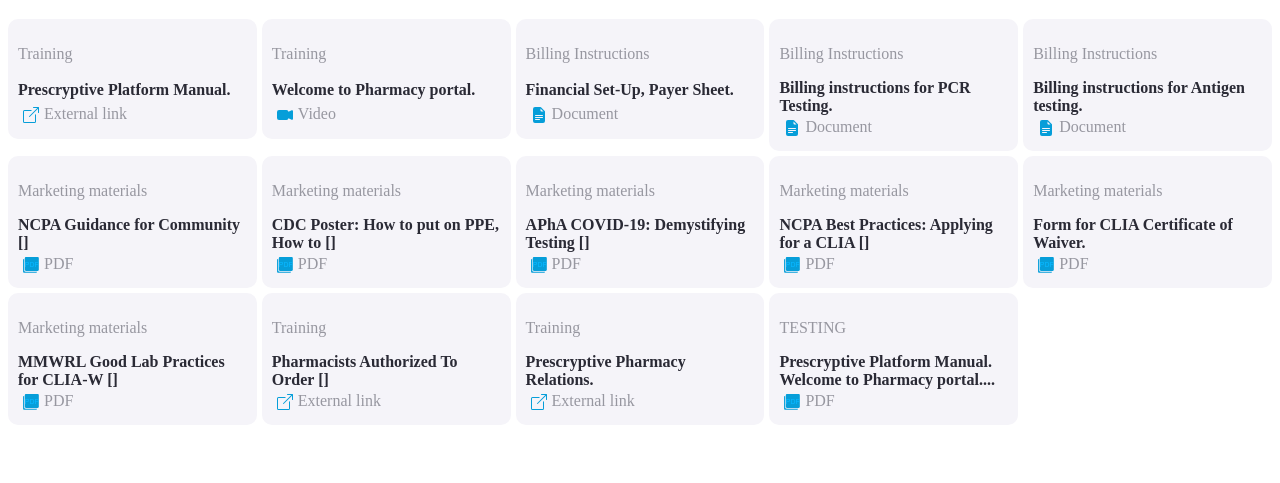
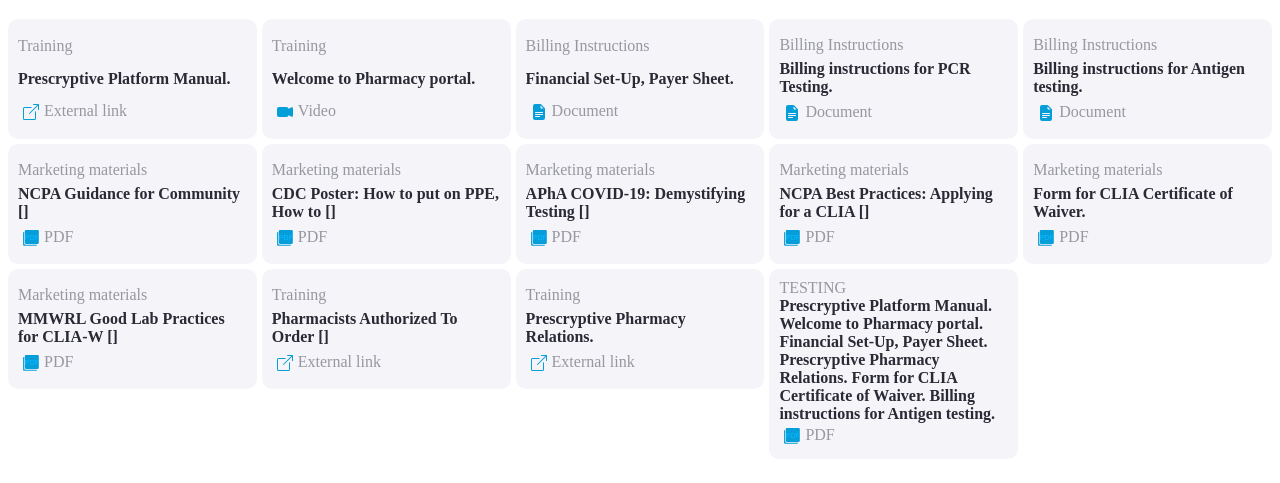
Before and after one commit to YakimaProgrammer/prescryptive-resources-and-references, a React app: page / in a window 1280 px wide. Shown: the part 61-544 px from the top of the page. Built offline with nearby package versions, Linux system fonts and the light colour scheme.

Commit message:
Revert "BROKEN: text in the wrong spots"
This reverts commit 243ca76d8742f6a293db06ba73e2e8edb84c53d5.

```diff
--- a/src/Card/index.js
+++ b/src/Card/index.js
@@ -27,22 +27,19 @@
 
 class Card extends Component {
     render() {
-        var description = this.props.description;
-        if (description.length > 57) {
-            description = description.slice(0,57) + "...";
-        }
         return (
-            <a className={style.cardLink} href={this.props.linkTo}>
+            <a href={this.props.linkTo}>
                 <div className={style.Card}>
-
+                    <div>
                         <p className={style.detailText}>
                             {this.props.category}
                         </p>
+                    </div>
 
                     <div>
-                            <p className={style.description}>
-                                {description}
-                            </p>
+                        <p className={style.description}>
+                            {this.props.description}
+                        </p>
                     </div>
 
                     <div>
--- a/src/Card/index.module.css
+++ b/src/Card/index.module.css
@@ -29,6 +29,8 @@
 .description {
     font-weight: bold;
     color: #2a2a35;
+    text-overflow: ellipsis;
+    overflow: hidden;
 }
 
 .icon {
@@ -37,7 +39,3 @@
     padding: 5px;
     vertical-align: middle;
 }
-
-.cardLink {
-    text-decoration: none;
-}
--- a/src/CardDisplay/index.js
+++ b/src/CardDisplay/index.js
@@ -13,7 +13,6 @@
                         category={resourceDefinitions[i].category}
                         description={resourceDefinitions[i].description}
                         linkType={resourceDefinitions[i].linkType}
-                        linkTo={resourceDefinitions[i].linkTo}
                     />
                 </div>
             )
```
